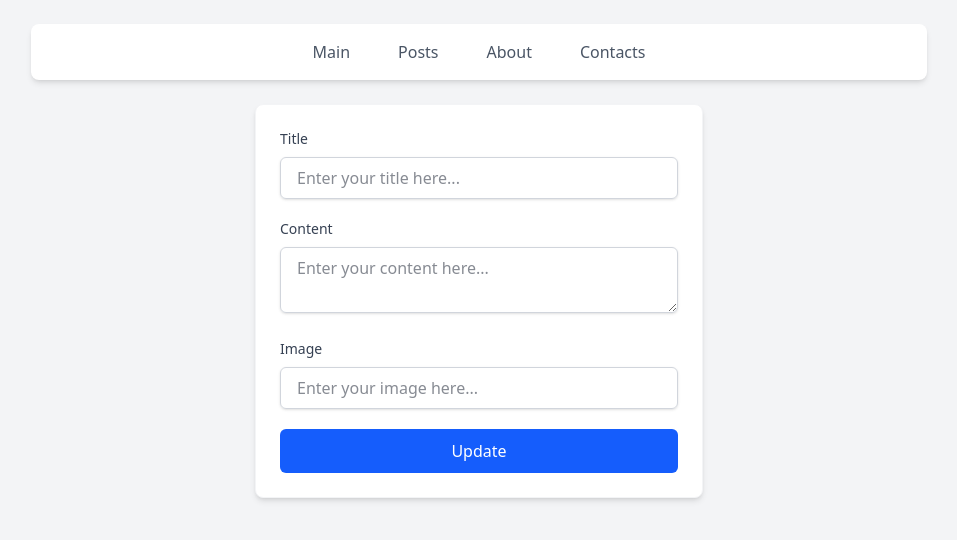
After one commit to euginekardash/EchoRoom, a Laravel app: template resources/views/post/edit.blade.php in a window 1280 px wide. The commit adds this page. Shown: the top 540 px of the page, without its empty margins (161-1118 px from the left). Run offline with Laravel 12, Linux system fonts and the light colour scheme; the template is opened without the code that fills it, so the values that code supplies are empty; style sheets or scripts are compiled from the project's sources.

Commit message:
add all crud's pages

```diff
--- /dev/null
+++ b/resources/views/post/edit.blade.php
@@ -0,0 +1,57 @@
+@extends('layouts.main')
+
+@section('content')
+    <div class="max-w-md mx-auto bg-white rounded-lg shadow-md p-6 border border-gray-100">
+
+        <form action="{{route('post.update', $post->id)}}" method="POST">
+            @csrf
+            @method('patch')
+            <div class="mb-5">
+                <label for="title" class="block text-sm font-medium text-gray-700 mb-2">
+                    Title
+                </label>
+                <input
+                    type="text"
+                    id="title"
+                    name="title"
+                    placeholder="Enter your title here..."
+                    class="w-full px-4 py-2 border border-gray-300 rounded-md shadow-sm focus:ring-2 focus:ring-blue-500 focus:border-blue-500 outline-none transition-all text-gray-900"
+                    value="{{$post->title}}"
+                >
+            </div>
+            <div class="mb-5">
+                <label for="content" class="block text-sm font-medium text-gray-700 mb-2">
+                    Content
+                </label>
+                <textarea
+                    id="content"
+                    name="content"
+                    placeholder="Enter your content here..."
+                    class="w-full px-4 py-2 border border-gray-300 rounded-md shadow-sm focus:ring-2 focus:ring-blue-500 focus:border-blue-500 outline-none transition-all text-gray-900"
+
+                >{{$post->content}}</textarea>
+            </div>
+            <div class="mb-5">
+                <label for="image" class="block text-sm font-medium text-gray-700 mb-2">
+                    Image
+                </label>
+                <input
+                    type="text"
+                    id="image"
+                    name="image"
+                    placeholder="Enter your image here..."
+                    class="w-full px-4 py-2 border border-gray-300 rounded-md shadow-sm focus:ring-2 focus:ring-blue-500 focus:border-blue-500 outline-none transition-all text-gray-900"
+                    value="{{$post->image}}"
+                >
+            </div>
+
+            <button
+                type="submit"
+                class="w-full bg-blue-600 hover:bg-blue-700 text-white font-medium py-2.5 px-4 rounded-md transition-colors focus:ring-2 focus:ring-blue-500 focus:ring-offset-2"
+            >
+                Update
+            </button>
+        </form>
+
+    </div>
+@endsection
--- a/routes/web.php
+++ b/routes/web.php
@@ -11,10 +11,13 @@ Route::get('/', function () {
 });
 
 Route::get('/posts', [PostController::class, 'index'])->name('post.index');
-Route::get('/posts/create', [PostController::class, 'create']);
+Route::get('/posts/create', [PostController::class, 'create'])->name('post.create');
 
 Route::post('/posts', [PostController::class, 'store'])->name('post.store');
 Route::get('/posts/{post}', [PostController::class, 'show'])->name('post.show');
+Route::get('/posts/{post}/edit', [PostController::class, 'edit'])->name('post.edit');
+Route::patch('/posts/{post}', [PostController::class, 'update'])->name('post.update');
+Route::delete('/posts/{post}', [PostController::class, 'destroy'])->name('post.delete');
 
 
 Route::get('/posts/update', [PostController::class, 'update']);
```
Also changed, not shown: app/Http/Controllers/PostController.php (+16 -5 lines), resources/views/post/index.blade.php (+12 -0 lines), resources/views/post/show.blade.php (+11 -1 lines).
